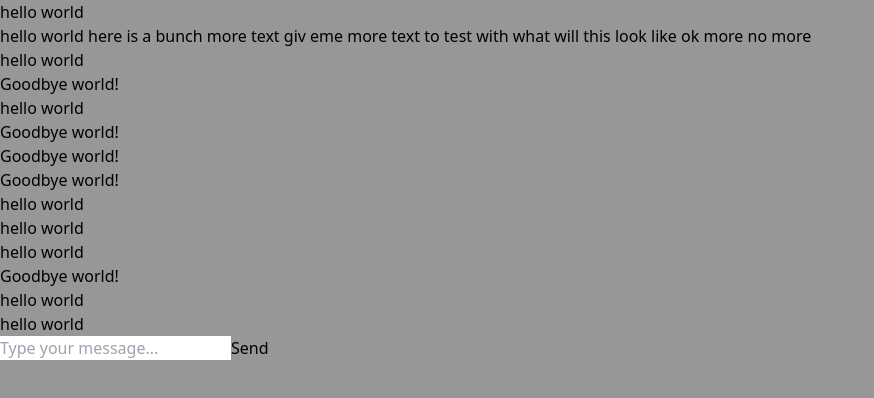
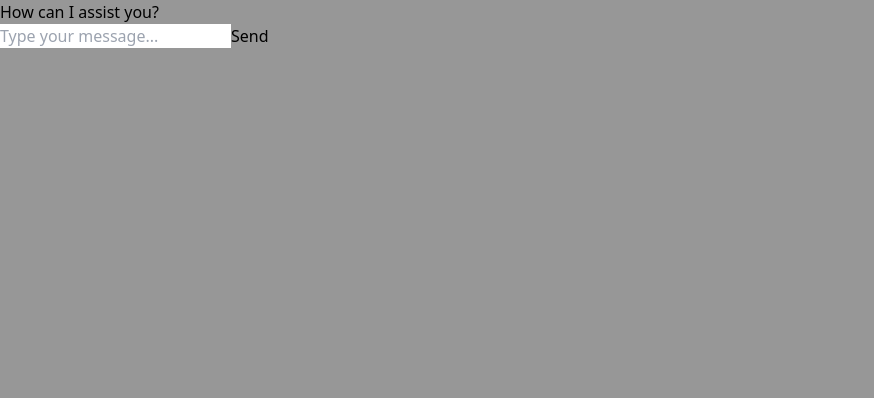
Before and after one commit to naolson2025/dbChat, a React (Vite) app in the folder client/: page / in a window 1280 px wide. Shown: the top 398 px of the page, without its empty margins (0-874 px from the left). Built offline with nearby package versions, Linux system fonts and the light colour scheme.

Commit message:
added state to user message input

```diff
--- a/client/src/App.tsx
+++ b/client/src/App.tsx
@@ -1,12 +1,29 @@
+import { useState } from "react";
 import { ChatFeed } from "./components/chat-feed";
 import { UserInput } from "./components/user-input";
 
+export interface Message {
+  role: "user" | "model";
+  text: string;
+}
+
 function App() {
+  const [messages, setMessages] = useState<Message[]>([
+    {
+      role: "model",
+      text: "How can I assist you?",
+    },
+  ]);
+
+  const handleSendMessage = (message: string) => {
+    setMessages([...messages, { role: 'user', text: message }]);
+  };
+
 	return (
-		<>
-      <ChatFeed />
-			<UserInput />
-		</>
+		<div className="flex justify-center">
+      <ChatFeed messages={messages} />
+			<UserInput onSendMessage={handleSendMessage} />
+		</div>
 	);
 }
 
--- a/client/src/components/chat-feed.tsx
+++ b/client/src/components/chat-feed.tsx
@@ -1,27 +1,24 @@
+import type { Message } from "../App";
 import { LeftBubble } from "./left-bubble";
 import { RightBubble } from "./right-bubble";
 
-export const ChatFeed = () => {
-  return (
-    <>
-      <div className="h-screen overflow-auto py-4 px-20">
-        <ul className="space-y-5">
-          <LeftBubble text="hello world" />
-          <LeftBubble text="hello world here is a bunch more text giv eme more text to test with what will this look like ok more no more" />
-          <LeftBubble text="hello world" />
-          <RightBubble text="Goodbye world!" />
-          <LeftBubble text="hello world" />
-          <RightBubble text="Goodbye world!" />
-          <RightBubble text="Goodbye world!" />
-          <RightBubble text="Goodbye world!" />
-          <LeftBubble text="hello world" />
-          <LeftBubble text="hello world" />
-          <LeftBubble text="hello world" />
-          <RightBubble text="Goodbye world!" />
-          <LeftBubble text="hello world" />
-          <LeftBubble text="hello world" />
-        </ul>
-      </div>
-    </>
-  );
+interface ChatFeedProps {
+	messages: Message[];
+}
+
+export const ChatFeed = (props: ChatFeedProps) => {
+	return (
+		<div className="overflow-auto py-4 px-20 max-w-2xl">
+			<ul className="space-y-5">
+				{props.messages.map((message) => {
+          // using a unique key for each message, bc index is not recommended
+          const key = Math.random().toString(36).substring(7);
+					if (message.role === "user") {
+						return <RightBubble key={key} text={message.text} />;
+					}
+					return <LeftBubble key={key} text={message.text} />;
+				})}
+			</ul>
+		</div>
+	);
 };
--- a/client/src/components/user-input.tsx
+++ b/client/src/components/user-input.tsx
@@ -1,14 +1,38 @@
-export const UserInput = () => {
+import { type SetStateAction, useState } from "react";
+
+interface UserInputProps {
+	onSendMessage: (message: string) => void;
+}
+
+export const UserInput = (props: UserInputProps) => {
+	const [message, setMessage] = useState("");
+
+	const handleInputChange = (e: {
+		target: { value: SetStateAction<string> };
+	}) => {
+		setMessage(e.target.value);
+	};
+
+	const handleSendMessage = () => {
+		if (message.trim() !== "") {
+			props.onSendMessage(message.trim());
+			setMessage("");
+		}
+	};
+
 	return (
-		<div className="w-full fixed bottom-0 text-white p-8 flex items-center justify-center">
+		<div className="max-w-2xl fixed bottom-0 text-white p-8">
 			<input
 				type="text"
 				className="bg-gray-600 rounded-lg px-4 py-2 flex-1 focus:outline-none focus:ring-2 focus:ring-blue-600"
 				placeholder="Type your message..."
+				onChange={handleInputChange}
+				value={message}
 			/>
 			<button
 				type="button"
 				className="bg-blue-600 hover:bg-blue-700 rounded-lg px-4 py-2 ml-2"
+				onClick={handleSendMessage}
 			>
 				Send
 			</button>
```
